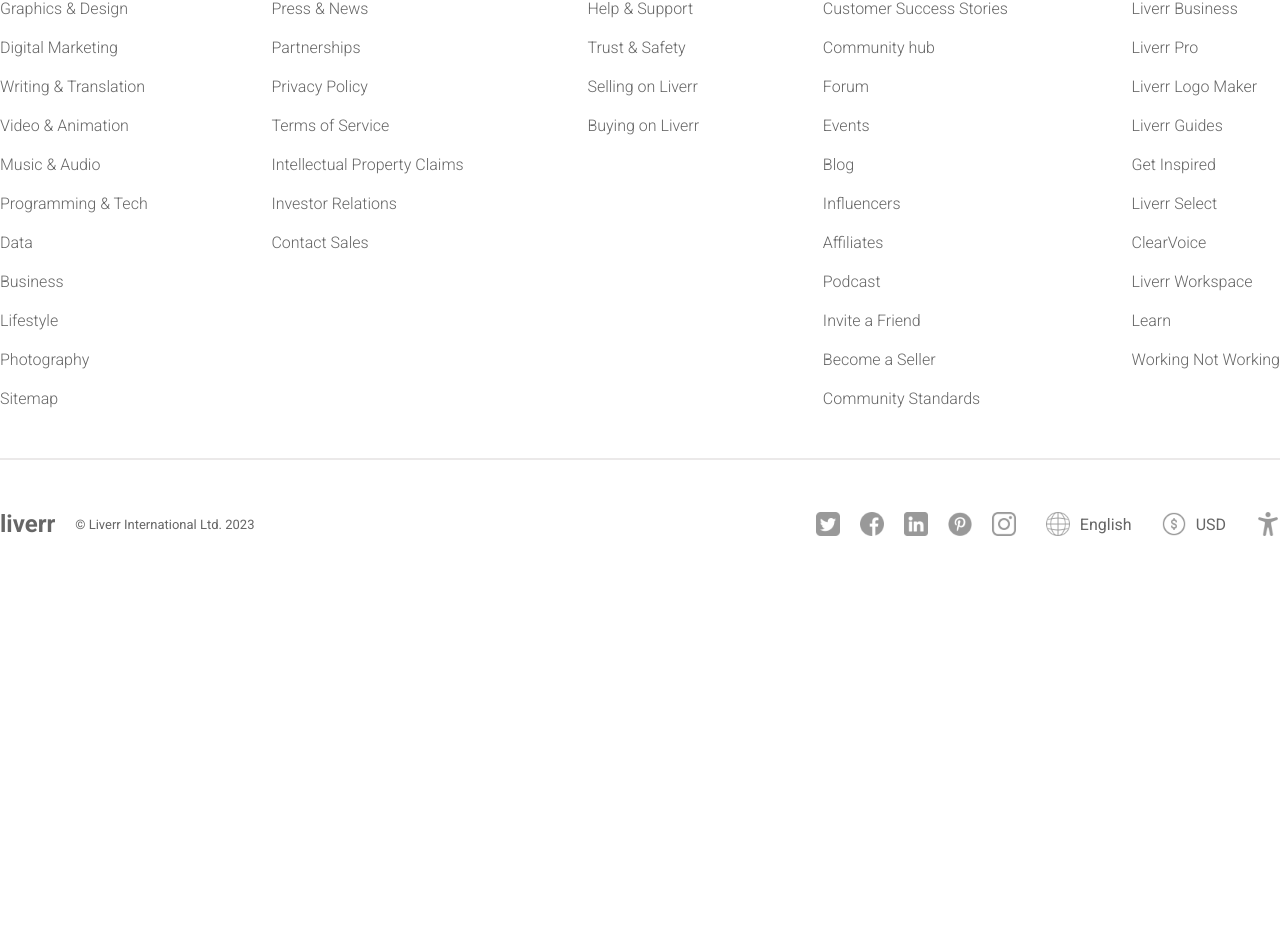
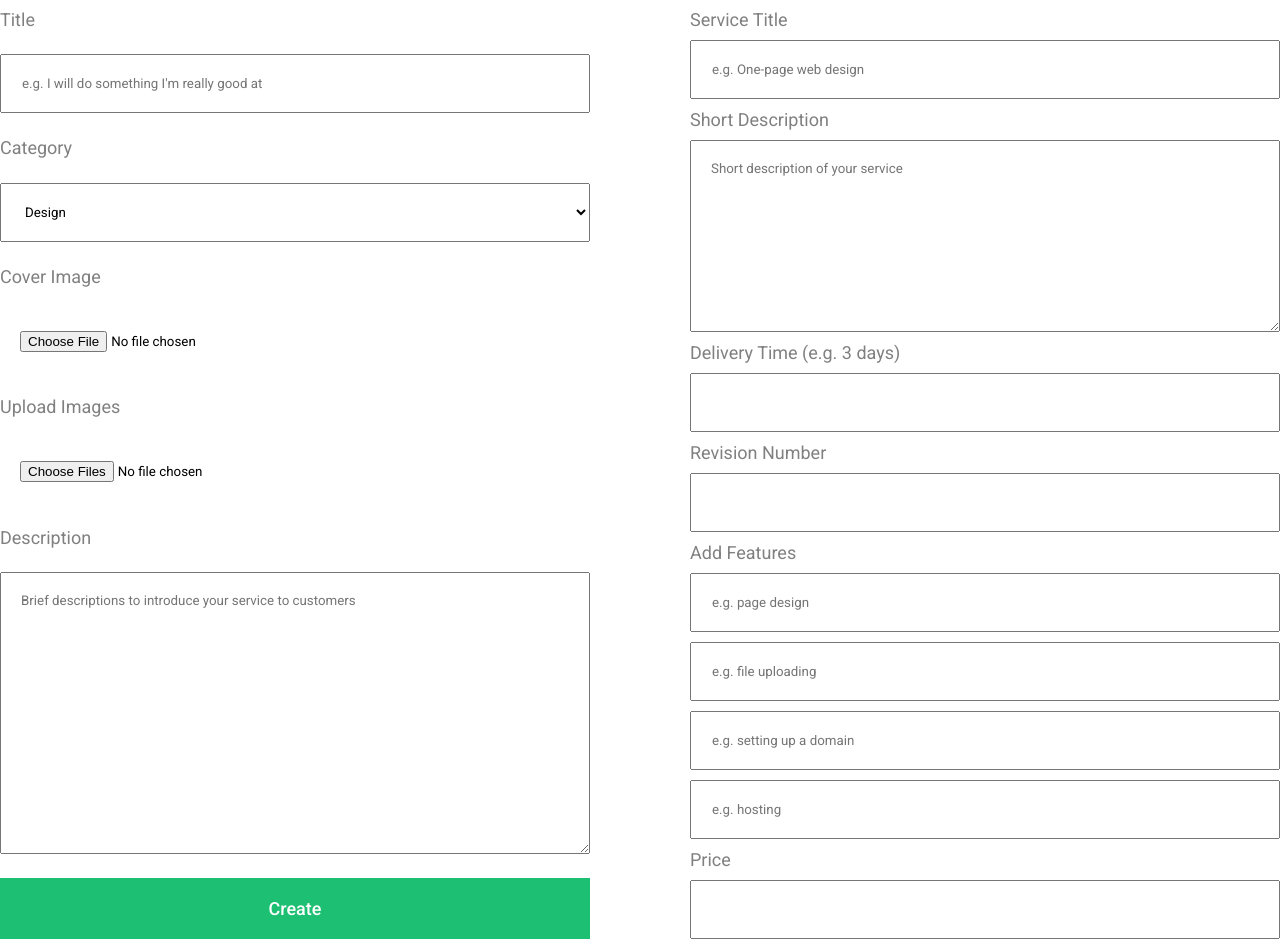
Before and after one commit to GVAlexandrov/Fiverr_01, a React (Vite) app: page /add in a window 1280 px wide. Shown: the part 230-1182 px from the top of the page. Before the commit the page ends 818 px from the top, so only its background shows below. Built offline with nearby package versions, Linux system fonts and the light colour scheme.

Commit message:
Commit 07.12.2025_01

```diff
--- a/src/pages/add/Add.jsx
+++ b/src/pages/add/Add.jsx
@@ -1,11 +1,66 @@
-import React from 'react'
-import './Add.scss'
-
+import React from "react";
+import "./Add.scss";
 
 const Add = () => {
   return (
-    <div>Add</div>
-  )
-}
+    <div className="add">
+      <div className="container">
+        <h1>Add New Gig</h1>
+        <div className="sections">
+          <div className="info">
+            <label htmlFor="">Title</label>
+            <input
+              type="text"
+              placeholder="e.g. I will do something I'm really good at"
+            />
+            <label htmlFor="">Category</label>
+            <select name="cats" id="cats">
+              <option value="design">Design</option>
+              <option value="web">Web Development</option>
+              <option value="animation">Animation</option>
+              <option value="music">Music</option>
+            </select>
+            <label htmlFor="">Cover Image</label>
+            <input type="file" />
+            <label htmlFor="">Upload Images</label>
+            <input type="file" multiple />
+            <label htmlFor="">Description</label>
+            <textarea
+              name=""
+              id=""
+              placeholder="Brief descriptions to introduce your service to customers"
+              cols="0"
+              rows="16"
+            ></textarea>
+            <button>Create</button>
+          </div>
+          <div className="details">
+            <label htmlFor="">Service Title</label>
+            <input type="text" placeholder="e.g. One-page web design" />
+            <label htmlFor="">Short Description</label>
+            <textarea
+              name=""
+              id=""
+              placeholder="Short description of your service"
+              cols="30"
+              rows="10"
+            ></textarea>
+            <label htmlFor="">Delivery Time (e.g. 3 days)</label>
+            <input type="number" />
+            <label htmlFor="">Revision Number</label>
+            <input type="number" />
+            <label htmlFor="">Add Features</label>
+            <input type="text" placeholder="e.g. page design" />
+            <input type="text" placeholder="e.g. file uploading" />
+            <input type="text" placeholder="e.g. setting up a domain" />
+            <input type="text" placeholder="e.g. hosting" />
+            <label htmlFor="">Price</label>
+            <input type="number" />
+          </div>
+        </div>
+      </div>
+    </div>
+  );
+};
 
-export default Add
+export default Add;
--- a/src/pages/add/Add.scss
+++ b/src/pages/add/Add.scss
@@ -0,0 +1,52 @@
+.add {
+  display: flex;
+  justify-content: center;
+
+  .container {
+    width: 1400px;
+    padding: 50px 0px;
+
+    h1 {
+      width: max-content;
+      margin-bottom: 30px;
+      color: gray;
+      font-weight: 300;
+    }
+
+    .sections {
+      display: flex;
+      justify-content: space-between;
+      gap: 100px;
+
+      label {
+        color: gray;
+        font-size: 18px;
+      }
+
+      .info,
+      .details {
+        flex: 1;
+        display: flex;
+        flex-direction: column;
+        gap: 10px;
+        justify-content: space-between;
+
+        input,
+        select,
+        textarea {
+          padding: 20px;
+        }
+
+        button {
+          border: none;
+          padding: 20px;
+          color: white;
+          font-weight: 500;
+          font-size: 18px;
+          background-color: #1dbf73;
+          cursor: pointer;
+        }
+      }
+    }
+  }
+}
```
